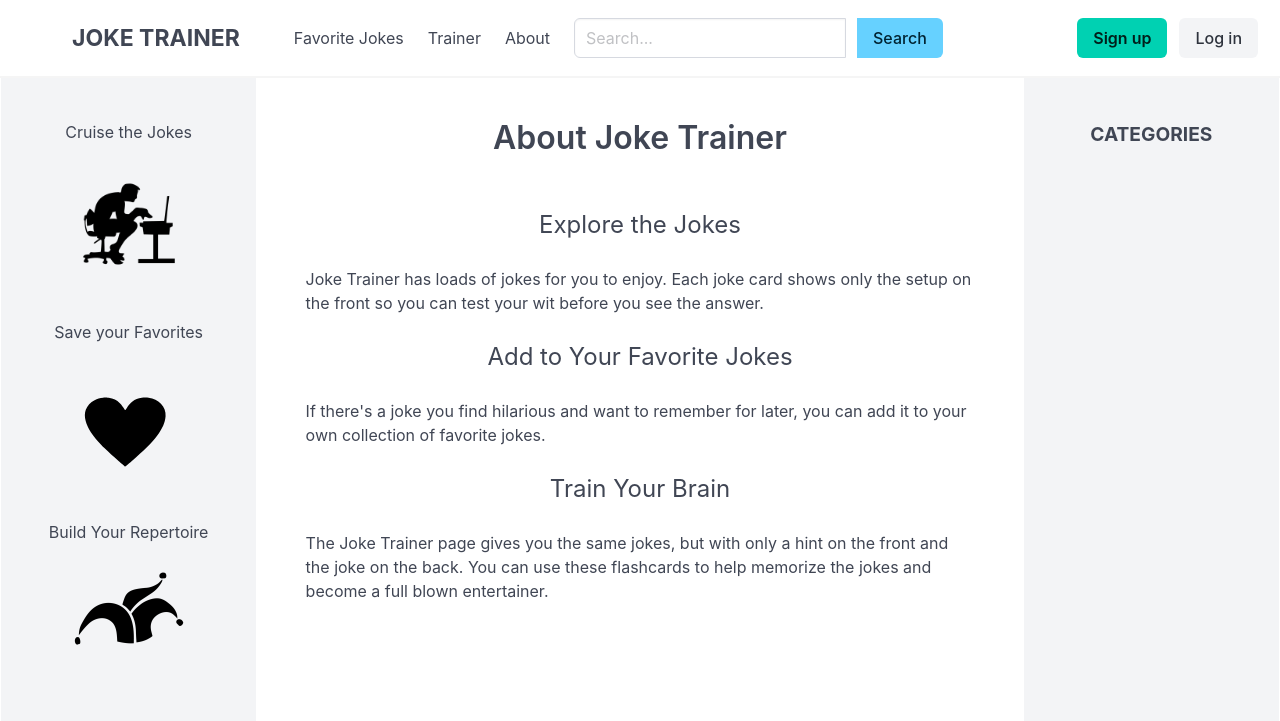
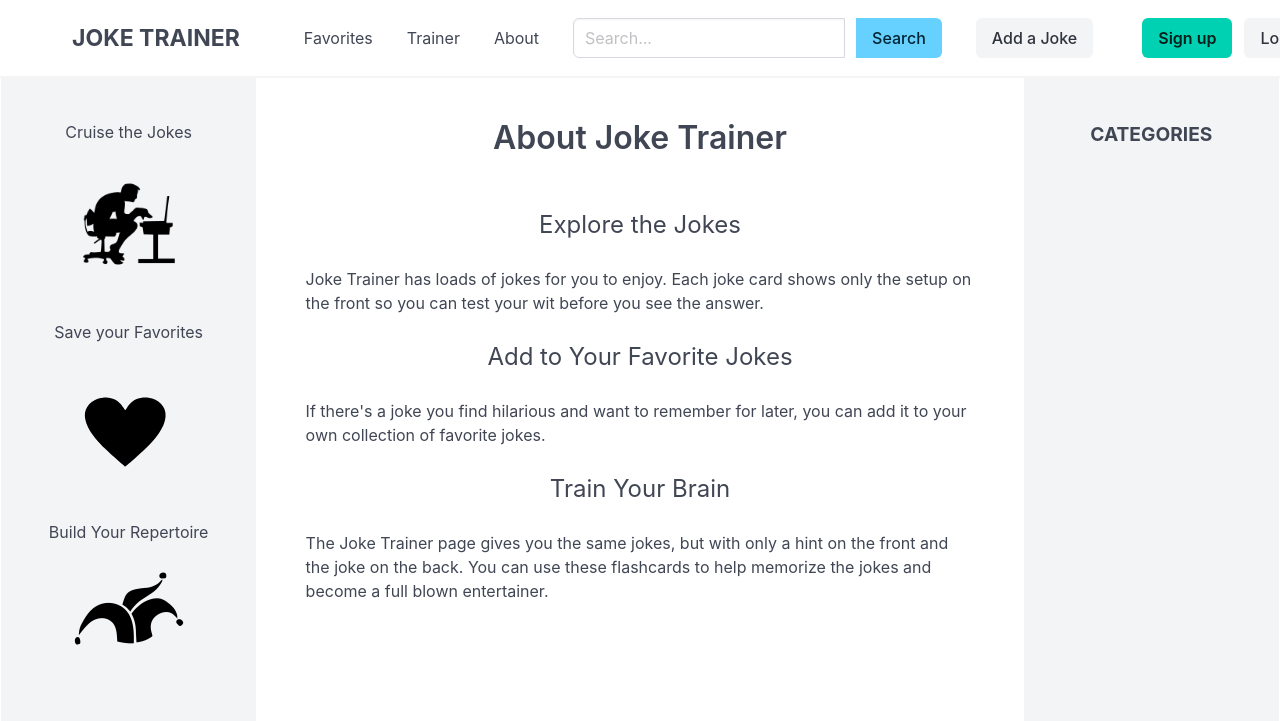
Before and after one commit to robbyhecht/joke-trainer, a Django app: page /about in a window 1280 px wide. Shown: the top 721 px of the page. Run offline with Django 3.2, Linux system fonts and the light colour scheme; data that the repository does not hold is empty; parts of the project's set-up code (start-up, migrations or seed data) failed here and were passed over; some libraries are stand-ins or nearby versions.

Commit message:
added button to navbar for adding a joke

```diff
--- a/jt/static/jt/index.css
+++ b/jt/static/jt/index.css
@@ -17,6 +17,14 @@
 .brand {
   font-size: 23px;
   font-weight: bold;
+}
+
+.navbar-item {
+  margin-right: 10px;
+}
+
+.add-button-nav {
+  margin-right: 37px;
 }
 
 #searchbox {
--- a/jt/templates/navbar.html
+++ b/jt/templates/navbar.html
@@ -20,7 +20,7 @@
     <div id="navbarBasicExample" class="navbar-menu">
       <div class="navbar-start">
 
-        <a class="navbar-item" href="{% url 'jt:favorites' %}">Favorite Jokes</a>
+        <a class="navbar-item" href="{% url 'jt:favorites' %}">Favorites</a>
         <a class="navbar-item" href="{% url 'jt:favorites_trainer' %}">Trainer</a>
         <a class="navbar-item" href="{% url 'jt:about' %}">About</a>
 
@@ -40,6 +40,9 @@
       <div class="navbar-end">
         <div class="navbar-item">
           <div class="buttons">
+            <div class="add-button-nav">
+            <a class="button is-light" href="{% url 'jt:add_joke' %}">Add a Joke</a>
+            </div>
             {% if user.is_authenticated %}
             <a class="button is-light log-button" href="{% url 'jt:logout' %}">Log out</a>
             {% else %}
```
